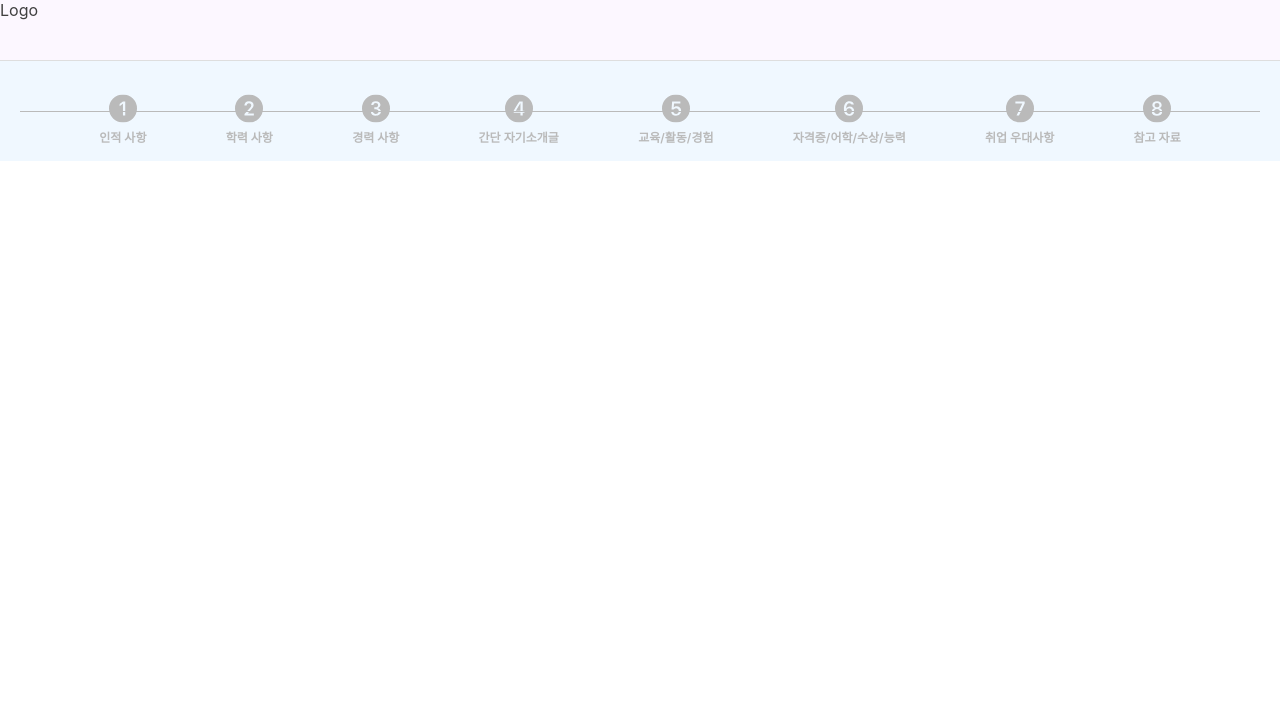
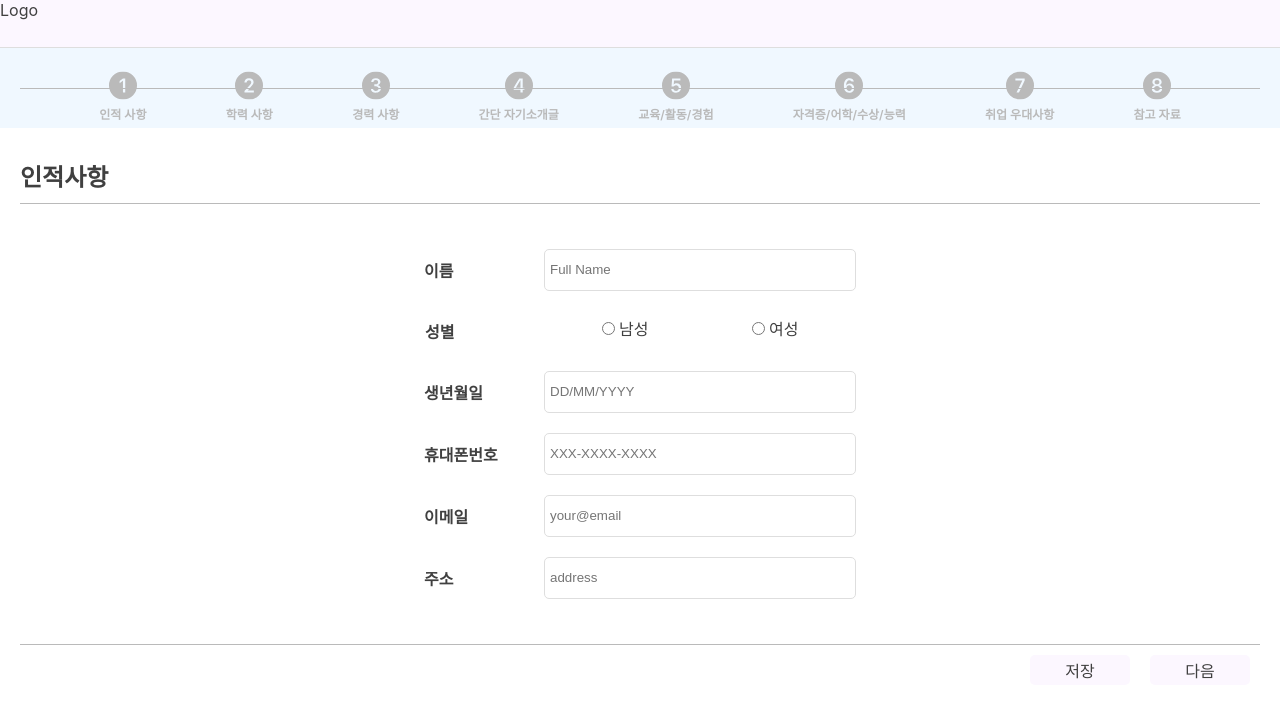
Before and after one commit to 2023-opensource-project/frontend, a React (Create React App) app: page / in a window 1280 px wide. Shown: the top 718 px of the page. Built offline with nearby package versions, Linux system fonts and the light colour scheme.

Commit message:
마스터 이력서 페이지의 섹션2 구현, 인적 사항 항목

```diff
--- a/src/App.js
+++ b/src/App.js
@@ -4,10 +4,8 @@ import MasterResume from "./Pages/MasterResume";
 
 function App() {
   return (
-    <div>
-      {/* <MainPage /> */}
-      <MasterResume />
-    </div>
+    // <MainPage />
+    <MasterResume />
   );
 }
 
--- /dev/null
+++ b/src/Components/MasterResumeSecondSction.style.jsx
@@ -0,0 +1,81 @@
+import styled from "styled-components";
+
+export const Inner = styled.div`
+  max-width: 1240px;
+  width: 100%;
+  margin: 0 auto;
+  position: relative;
+`;
+export const TextStyle = styled.p`
+  text-align: ${(props) => props.textAlign || "left"};
+  font-size: ${(props) => props.fontSize || "16px"};
+  font-weight: ${(props) => props.fontWeight || "400"};
+  color: ${(props) => props.color || "#404040"};
+  margin: ${(props) => props.margin || "0"};
+  padding: ${(props) => props.padding || "0"};
+`;
+
+export const Section = styled.div`
+  padding: 20px 0;
+  height: 100%;
+`;
+
+export const BorderSection = styled.div`
+  display: flex;
+  border-top: ${(props) => props.borderTop || "none"};
+  border-bottom: ${(props) => props.borderBottom || "none"};
+  justify-content: ${(props) => props.alignItems || "flex-start"};
+`;
+export const TextInputArea = styled.div`
+  margin: 20px 0;
+`;
+export const Button = styled.button`
+  background-color: ${(props) => props.backgroundColor || "#fcf7ff"};
+  color: ${(props) => props.color || "#404040"};
+  width: 100px;
+  height: 30px;
+  border-radius: 5px;
+  border: none;
+  font-size: 16px;
+  font-weight: 500;
+  margin: 10px;
+
+  &:hover {
+    background-color: #bcb3da;
+    color: white;
+    cursor: pointer;
+  }
+`;
+
+export const GridContainer = styled.div`
+  display: flex;
+  justify-content: center;
+  align-items: center;
+  flex-direction: column;
+  margin: 35px 0;
+`;
+export const GridObjContainer = styled.div`
+  display: grid;
+  grid-template-columns: ${(props) => props.columns || "100px 1fr"};
+  gap: 20px;
+  margin: ${(props) => props.margin || "10px"};
+  align-items: center;
+`;
+export const Label = styled.label`
+  font-weight: 600;
+  text-align: left;
+`;
+export const InputField = styled.input`
+  width: 300px;
+  height: 30px;
+  padding: 5px;
+  border: 1px solid #dedede;
+  border-radius: 5px;
+`;
+export const InputRadio = styled.div`
+  display: flex;
+  justify-content: space-around;
+  width: 300px;
+  height: 30px;
+  padding: 5px;
+`;
--- /dev/null
+++ b/src/Components/MasterResumeSecondSection.jsx
@@ -0,0 +1,73 @@
+import React from "react";
+import {
+  Inner,
+  TextStyle,
+  Section,
+  BorderSection,
+  Button,
+  GridContainer,
+  GridObjContainer,
+  Label,
+  InputField,
+  InputRadio,
+} from "./MasterResumeSecondSction.style";
+
+function MasterResumeSecondSection() {
+  return (
+    <Section>
+      <Inner>
+        <BorderSection borderBottom="1px solid #BABABA">
+          <TextStyle fontSize="24px" fontWeight="600" padding="10px 0">
+            인적사항
+          </TextStyle>
+        </BorderSection>
+
+        <GridContainer>
+          <GridObjContainer>
+            <Label>이름</Label>
+            <InputField type="text" placeholder="Full Name" />
+          </GridObjContainer>
+
+          <GridObjContainer>
+            <Label>성별</Label>
+            <InputRadio>
+              <label>
+                <input type="radio" name="gender" value="male" /> 남성
+              </label>
+              <label>
+                <input type="radio" name="gender" value="female" /> 여성
+              </label>
+            </InputRadio>
+          </GridObjContainer>
+
+          <GridObjContainer>
+            <Label>생년월일</Label>
+            <InputField type="text" placeholder="DD/MM/YYYY" />
+          </GridObjContainer>
+
+          <GridObjContainer>
+            <Label>휴대폰번호</Label>
+            <InputField type="text" placeholder="XXX-XXXX-XXXX" />
+          </GridObjContainer>
+
+          <GridObjContainer>
+            <Label>이메일</Label>
+            <InputField type="text" placeholder="your@email" />
+          </GridObjContainer>
+
+          <GridObjContainer>
+            <Label>주소</Label>
+            <InputField type="text" placeholder="address" />
+          </GridObjContainer>
+        </GridContainer>
+
+        <BorderSection borderTop="1px solid #BABABA" alignItems="flex-end">
+          <Button>저장</Button>
+          <Button>다음</Button>
+        </BorderSection>
+      </Inner>
+    </Section>
+  );
+}
+
+export default MasterResumeSecondSection;
--- a/src/Pages/MasterResume.jsx
+++ b/src/Pages/MasterResume.jsx
@@ -1,7 +1,13 @@
 import React from "react";
 import styled from "styled-components";
 import MasterResumeFirstSection from "../Components/MasterResumeFirstSection";
+import MasterResumeSecondSection from "../Components/MasterResumeSecondSection";
 
+export const Container = styled.div`
+  height: 100vh; /* 화면 높이를 100%로 설정 */
+  display: flex; /* 자식 컴포넌트를 수직 방향으로 배치 */
+  flex-direction: column; /* 컬럼 방향으로 배치 (수직 중앙 정렬) */
+`;
 export const Section0 = styled.div`
   background-color: #fcf7ff;
   height: 60px;
@@ -10,10 +16,11 @@ export const Section0 = styled.div`
 
 function MasterResume() {
   return (
-    <div>
+    <Container>
       <Section0>Logo</Section0>
       <MasterResumeFirstSection />
-    </div>
+      <MasterResumeSecondSection />
+    </Container>
   );
 }
 
```
